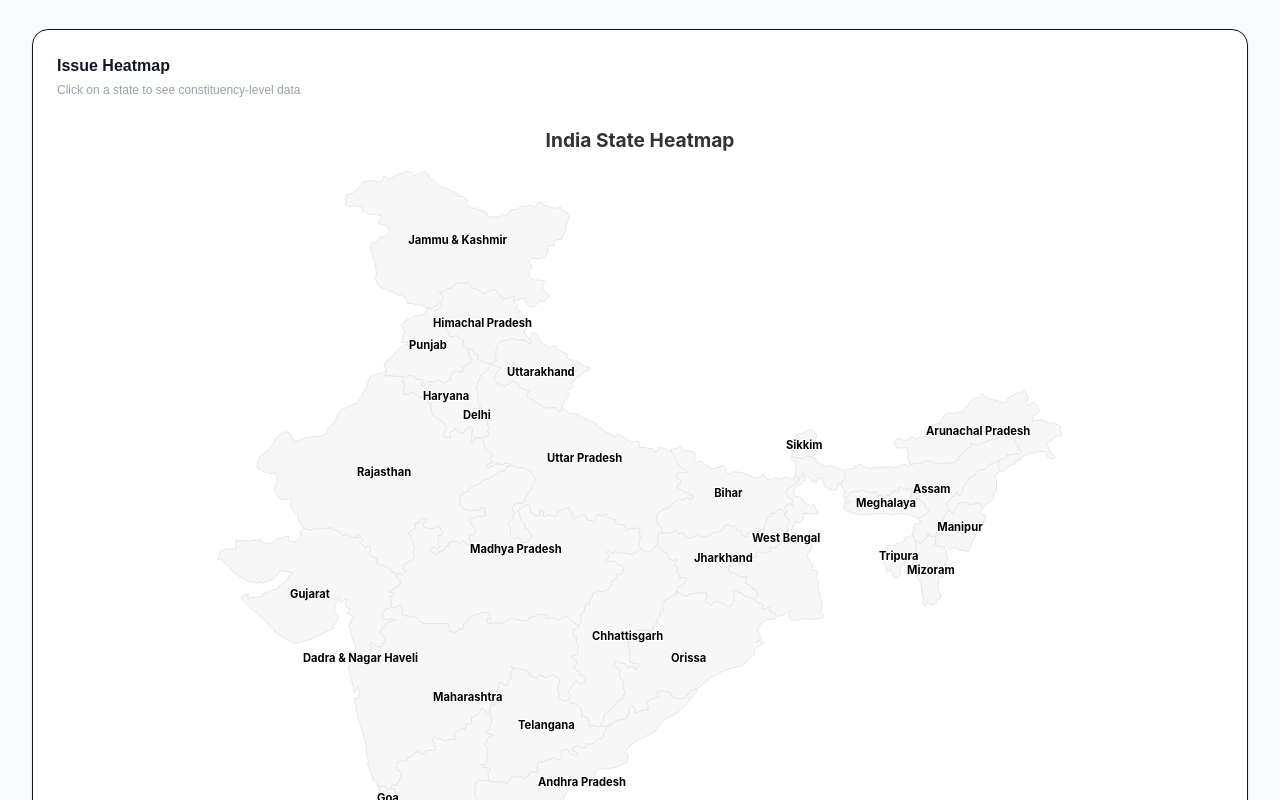
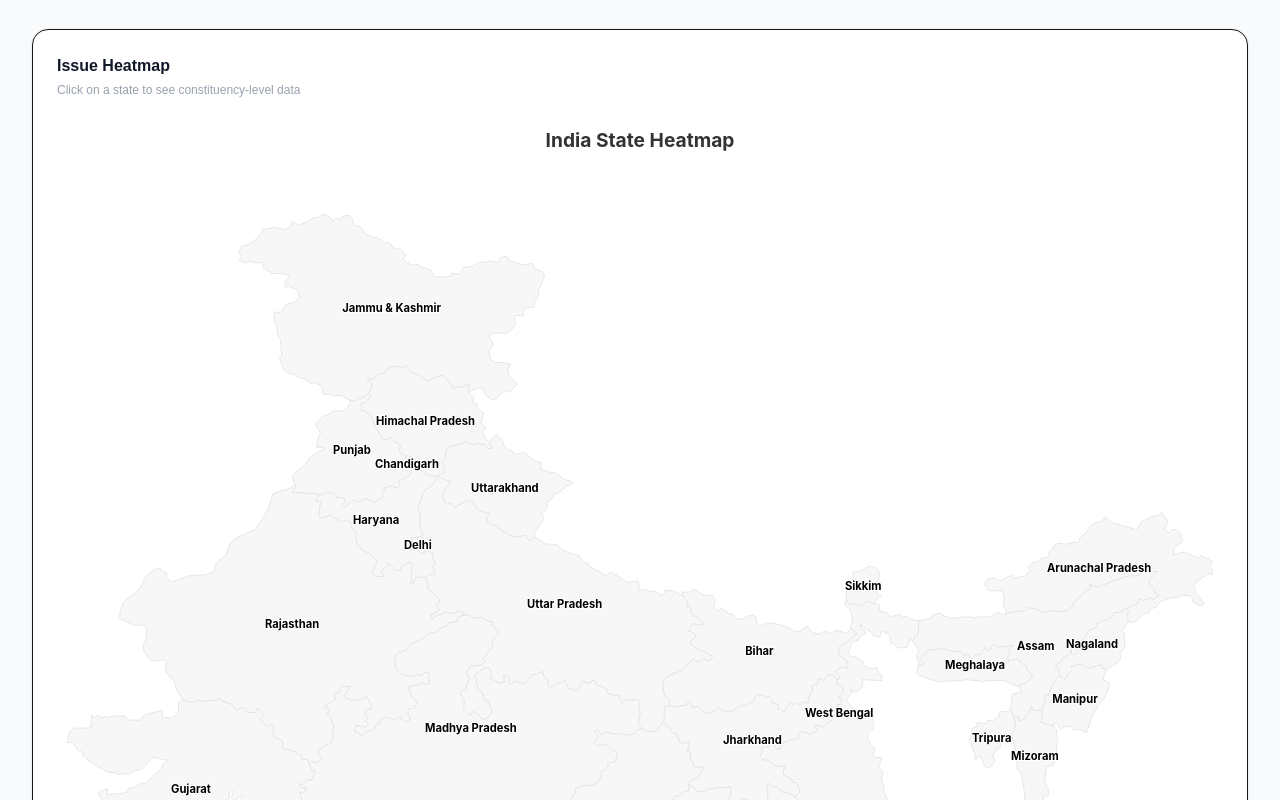
Before and after one commit to amish-pratap-singh-1/p0003, a Next.js app: page / in a window 1280 px wide. Shown: the part 440-1240 px from the top of the page. Built offline with nearby package versions, Linux system fonts and the light colour scheme; no server answers; the database is empty.

Commit message:
finished home page

```diff
--- a/src/components/IndiaStateMap.tsx
+++ b/src/components/IndiaStateMap.tsx
@@ -22,7 +22,6 @@ export default function IndiaStateMap({ data }: Props) {
   const options: Highcharts.Options = {
     chart: {
       map: mapData,
-      height: 1000,
     },
 
     title: {
@@ -70,15 +69,38 @@ export default function IndiaStateMap({ data }: Props) {
         },
       },
     ],
+    responsive: {
+      rules: [
+        {
+          condition: {
+            maxWidth: 640, // mobile
+          },
+          chartOptions: {
+            series: [
+              {
+                type: "map",
+                dataLabels: {
+                  style: {
+                    fontSize: "7px",
+                  },
+                },
+              },
+            ],
+          },
+        },
+      ],
+    },
   };
 
   return (
     <>
-      <HighchartsReact
-        highcharts={Highcharts}
-        constructorType="mapChart"
-        options={options}
-      />
+      <div className="grid  h-125 w-full sm:h-200 md:h-250 lg:h-350">
+        <HighchartsReact
+          highcharts={Highcharts}
+          constructorType="mapChart"
+          options={options}
+        />
+      </div>
     </>
   );
 }
```
Also changed, not shown: setup.txt.
